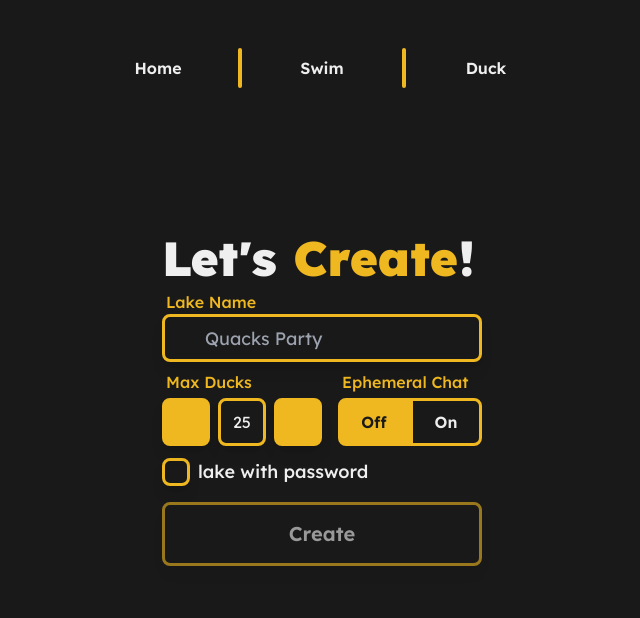
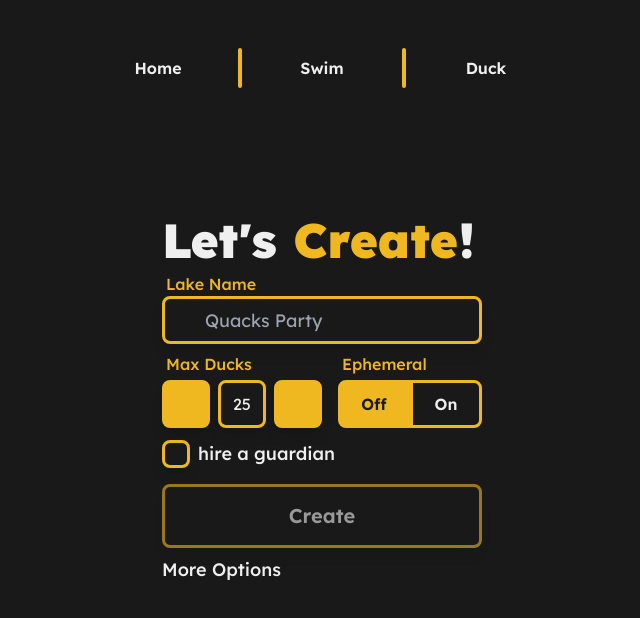
Before and after one commit to LetThemQuacks/Quacks-website, a SvelteKit app: page /create in a window 1280 px wide. Shown: the top 618 px of the page, without its empty margins (318-958 px from the left). Built offline with nearby package versions, Linux system fonts and the light colour scheme; no server answers; a web font is replaced by a local one.

Commit message:
custom ip to create

```diff
--- a/src/lib/QCheckbox.svelte
+++ b/src/lib/QCheckbox.svelte
@@ -1,16 +1,21 @@
 <script lang="ts">
 import "iconify-icon";
+import { createEventDispatcher } from 'svelte';
+
+const dispatch = createEventDispatcher();
 
 export let text: string;
 export let value: boolean;
 export let disabled: boolean = false;
+
+$: if (!value) dispatch('disabled');
 </script>
 
 <button
     on:click={() => value = !value}
     type="button"
     {disabled}
-    class="flex flex-row items-center mt-3 mb-1 group cursor-pointer disabled:opacity-60 disabled:pointer-events-none"
+    class="flex flex-row items-center my-1 group cursor-pointer disabled:opacity-60 disabled:pointer-events-none"
 >
     <div
         class="aspect-square min-h-[1.75rem] border-yellow border-[3px] group-hover:bg-yellow group-hover:bg-opacity-60 rounded-lg
--- a/src/lib/QCounter.svelte
+++ b/src/lib/QCounter.svelte
@@ -11,7 +11,7 @@ const add = () => { if (value < 99) value += 1 };
 $: if (value <= 2 || value >= 99) clearInterval(interval);
 </script>
 
-<div class="flex flex-col">
+<div class="flex flex-col mb-2">
     <label
         for="input"
         class="ml-1 font-medium text-base text-yellow transition-colors duration-300"
--- a/src/lib/QSwitch.svelte
+++ b/src/lib/QSwitch.svelte
@@ -3,7 +3,7 @@ export let label: string;
 export let value: boolean;
 </script>
 
-<div class="flex flex-col">
+<div class="flex flex-col mb-2">
     <label
         for="input"
         class="ml-1 font-medium text-base text-yellow transition-colors duration-300"
--- a/src/lib/ws/websocket.ts
+++ b/src/lib/ws/websocket.ts
@@ -12,7 +12,6 @@ import on_message from "./callbacks/on_message";
 import message_confirm from "./callbacks/message_confirm";
 import user_join from "./callbacks/user_join";
 import user_left from "./callbacks/user_leave";
-import { arrayBufferToBase64, stringToArrayBuffer } from "./crypto/arraybuffers";
 
 type Error_Handlers = {
     [from_packet_type: string]: CallableFunction,
--- a/src/routes/create/+page.svelte
+++ b/src/routes/create/+page.svelte
@@ -1,26 +1,63 @@
 <script lang="ts">
-import { connection_state } from "$lib/stores/connection";
+import { connection_state, connection_ip, status_bar } from "$lib/stores/connection";
+import { page } from "$app/stores";
+import { goto } from "$app/navigation";
+import { onMount } from "svelte";
+import WS_Client from "$lib/ws/websocket";
 
 import QInput from "$lib/QInput.svelte";
 import QCounter from "$lib/QCounter.svelte";
 import QSwitch from "$lib/QSwitch.svelte";
-    import QCheckbox from "$lib/QCheckbox.svelte";
+import QCheckbox from "$lib/QCheckbox.svelte";
 
 
 let lake_name = '';
-let ephemeral_chat = false;
+let ephemeral_lake = false;
 let max_ducks = 25;
 
 let need_password: boolean = false;
 let password = '';
+
+let options_visible = false;
+let custom_server = false;
+let new_ws_ip: string;
+
+$: ip_param = $page.url.searchParams.get('ip') ?? '';
+$: $connection_state, $connection_ip, status_bar.set(`${$connection_state} to ${$connection_ip}`)
+
+const changeWsIp = (new_ip: string) => {
+    if (WS_Client.processIP(new_ip) === WS_Client.processIP(WS_Client.instance.ip)) {
+        if ($connection_state === 'Connected' && $connection_ip !== 'Quacks Server') {
+            return status_bar.set(`You are already connected to ${$connection_ip}`);
+        }
+    }
+
+    new WS_Client(new_ip, true);
+    new_ws_ip = new_ip;
+
+    if (!new_ip) return goto('/create');
+    else if (new_ip !== WS_Client.default_ip) return goto(`/create?ip=${new_ip}`);
+}
+
+onMount(() => {
+    if (!WS_Client.instance) new WS_Client(ip_param);
+    if (WS_Client.instance.ip !== WS_Client.default_ip) {
+        if (WS_Client.instance.ip !== ip_param) new WS_Client(ip_param, true);
+        options_visible = true;
+        custom_server = true;
+    }
+
+    new_ws_ip = ip_param;
+})
+
 </script>
 
-<div>
+<div class="w-80">
     <div class="mb-2 flex flex-row items-center">
         <h1 class="font-extrabold text-white text-5xl">Let's <span class="text-yellow">Create</span>!</h1>
     </div>
 
-    <form class="w-80">
+    <form>
         <QInput
             label="Lake Name"
             placeholder="Quacks Party"
@@ -31,10 +68,10 @@ let password = '';
 
         <div class="flex flex-row justify-between">
             <QCounter label="Max Ducks" bind:value={max_ducks} />
-            <QSwitch label="Ephemeral Chat" bind:value={ephemeral_chat} />
+            <QSwitch label="Ephemeral" bind:value={ephemeral_lake} />
         </div>
 
-        <QCheckbox text="lake with password" bind:value={need_password} />
+        <QCheckbox text="hire a guardian" bind:value={need_password} />
         {#if need_password}
         <QInput
             label="Lake Password"
@@ -48,4 +85,38 @@ let password = '';
 
        <button class="btn w-full mt-4" disabled={$connection_state !== 'Connected'}>Create</button>
     </form>
+
+
+    <div class="mt-2">
+        <button type="button" on:click={() => options_visible = !options_visible} class="a-btn font-medium text-white hover:text-yellow text-lg flex flex-row items-center">
+            <iconify-icon icon={options_visible ? 'material-symbols:keyboard-arrow-down-rounded' : 'material-symbols:chevron-right-rounded'} class="text-3xl" />
+            More Options
+        </button>
+
+        {#if options_visible}
+            <QCheckbox text="custom server" bind:value={custom_server} disabled={$connection_state === 'Connecting'} on:disabled={() => changeWsIp('')} />
+            {#if custom_server}
+            <form class="flex flex-row items-end justify-between" on:submit|preventDefault={() => changeWsIp(new_ws_ip)}>
+                <div class="w-[82%]">
+                    <QInput
+                        label="Custom Server IP"
+                        placeholder="0.0.0.0"
+                        icon="ph:globe-simple-bold"
+                        bind:value={new_ws_ip}
+                    />
+                </div>
+                <button class="btn aspect-square h-12 disabled:cursor-progress" disabled={$connection_state === 'Connecting'}>
+                    <iconify-icon icon="material-symbols:fitbit-check-small-rounded" class="text-4xl" />
+                </button>
+            </form>
+            {/if}
+            {#if connection_ip}
+                <p class="font-semibold mt-2"
+                    class:text-green={$status_bar.includes('Connected')}
+                    class:text-white={$status_bar.includes('Connecting') || $status_bar.includes('You are already connected to')}
+                    class:text-red={$status_bar.includes('Failed to connect')}
+                >{ $status_bar }</p>
+            {/if}
+        {/if}
+    </div>
 </div>
--- /dev/null
+++ b/src/routes/duck/+page.svelte
@@ -0,0 +1,5 @@
+<script lang="ts">
+import "iconify-icon";
+</script>
+
+<iconify-icon icon="mdi:duck" class="text-3xl text-yellow" />
--- a/src/routes/swim/+page.svelte
+++ b/src/routes/swim/+page.svelte
@@ -21,23 +21,21 @@ let custom_server = false;
 
 let id: string;
 let new_ws_ip: string;
-$: if (WS_Client.instance && !custom_server) changeWsIp('');
 
-const gotoLake = (id: string) => {
-    goto(`/lake/${id.toUpperCase()}${WS_Client.instance.ip !== WS_Client.default_ip ? `?ip=${WS_Client.instance.ip}` : ''}`);
-}
+const gotoLake = (id: string) => goto(`/lake/${id.toUpperCase()}${WS_Client.instance.ip !== WS_Client.default_ip ? `?ip=${WS_Client.instance.ip}` : ''}`);
 
-const changeWsIp = (ip_to_change: string) => {
-    if (WS_Client.processIP(ip_to_change) === WS_Client.processIP(WS_Client.instance.ip)) {
+const changeWsIp = (new_ip: string) => {
+    if (WS_Client.processIP(new_ip) === WS_Client.processIP(WS_Client.instance.ip)) {
         if ($connection_state === 'Connected' && $connection_ip !== 'Quacks Server') {
             return status_bar.set(`You are already connected to ${$connection_ip}`);
         }
     }
 
-    new WS_Client(ip_to_change, true);
+    new WS_Client(new_ip, true);
+    new_ws_ip = new_ip;
 
-    if (!ip_to_change) return goto('/swim');
-    else if (ip_to_change !== WS_Client.default_ip) return goto(`/swim?ip=${ip_to_change}`);
+    if (!new_ip) return goto('/swim');
+    else if (new_ip !== WS_Client.default_ip) return goto(`/swim?ip=${new_ip}`);
 }
 
 onMount(() => {
@@ -71,7 +69,7 @@ onMount(() => {
         <h1 class="font-extrabold text-white text-5xl">Let's <span class="text-yellow">Swim</span>!</h1>
     </div>
 
-    <a href="/create" class="btn w-full mt-6 mb-6">Create</a>
+    <a href={`/create/${ip_param ? `?ip=${ip_param}` : ''}`} class="btn w-full mt-6 mb-6">Create</a>
 
     <form on:submit|preventDefault={() => gotoLake(id)}>
         <QInput
@@ -94,7 +92,7 @@ onMount(() => {
         </button>
 
         {#if options_visible}
-            <QCheckbox text="custom server" bind:value={custom_server} disabled={$connection_state === 'Connecting'} />
+            <QCheckbox text="custom server" bind:value={custom_server} disabled={$connection_state === 'Connecting'} on:disabled={() => changeWsIp('')} />
             {#if custom_server}
             <form class="flex flex-row items-end justify-between" on:submit|preventDefault={() => changeWsIp(new_ws_ip)}>
                 <div class="w-[82%]">
```
